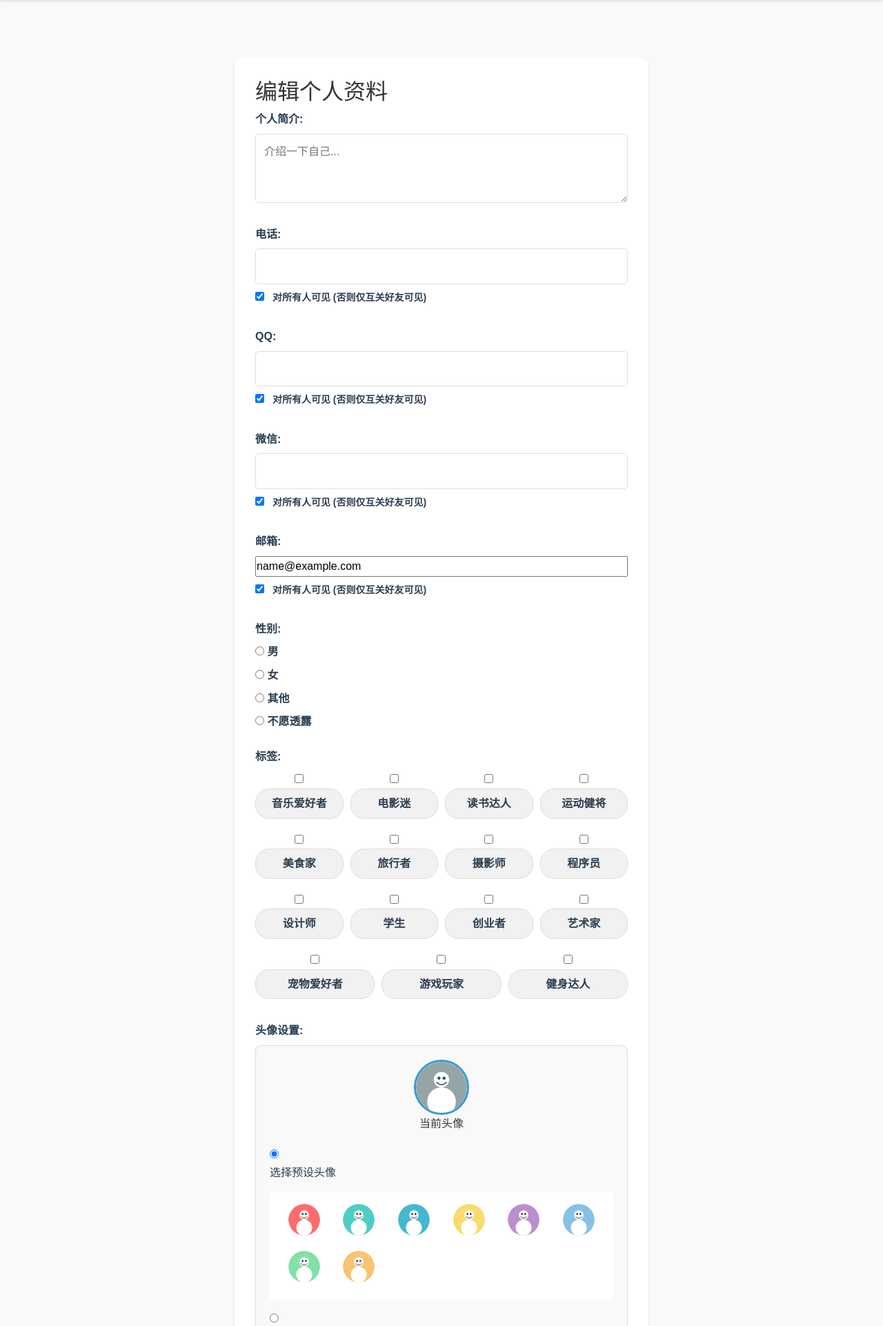
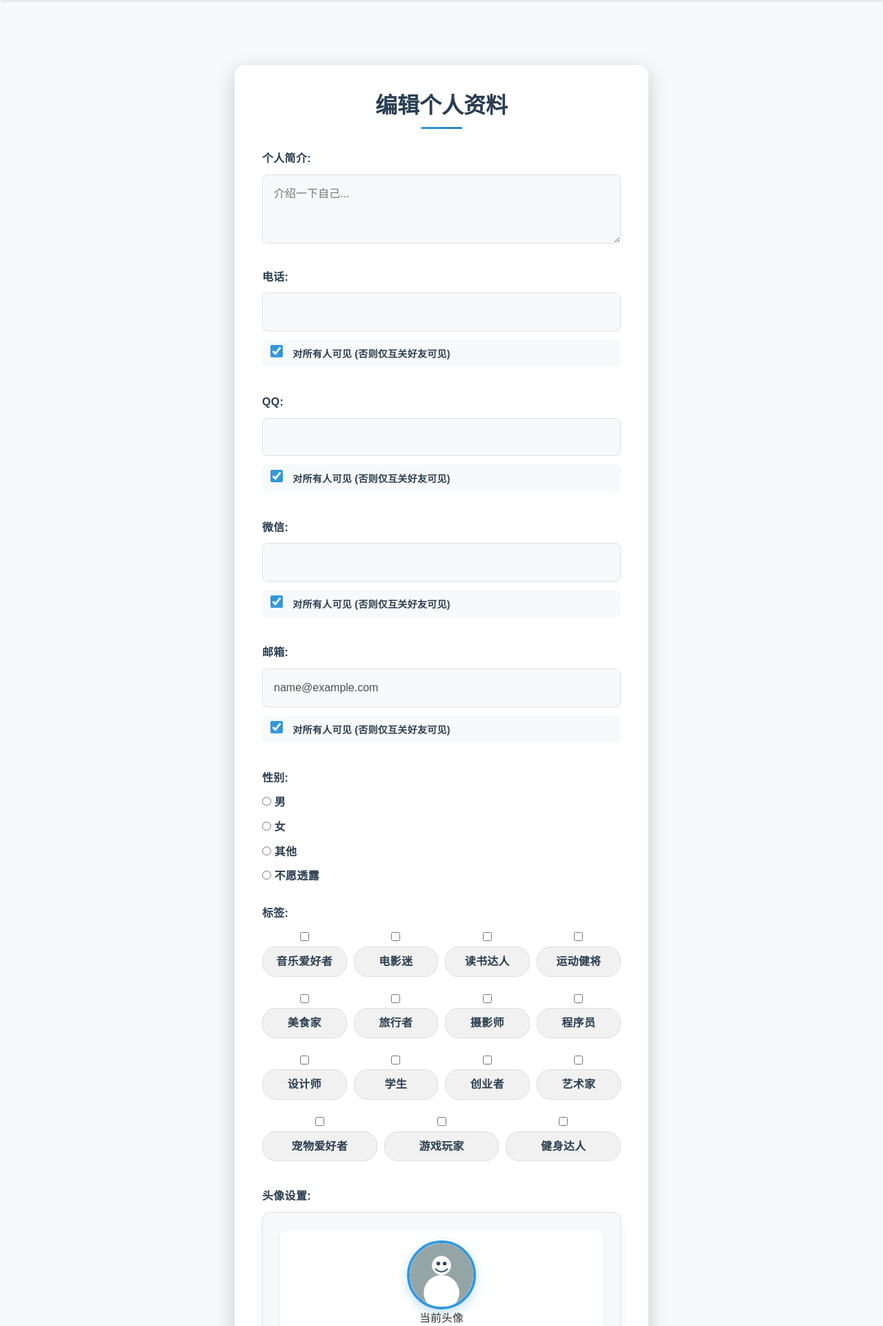
Before and after one commit to yenneroul/SYSU-SE-Project, a Flask app: page /user/edit_profile in a window 1280 px wide. Shown: the part 74-1996 px from the top of the page at 69% size. Run offline with Flask 3, Linux system fonts and the light colour scheme; the visitor is signed in with stand-in values (Sample User, id 1); data comes from the database, SQL or seed files in the repository.

Commit message:
改进用户界面设计和用户体验
详细改动：
1. 美化了登录和注册页面，添加了背景图片和动画效果
2. 优化了认证页面容器样式，增加圆角和阴影效果
3. 改进了按钮样式，添加渐变背景和悬停动画
4. 美化了输入框样式，增加内边距和焦点效果
5. 调整了标签和标题样式，添加装饰性下划线
6. 优化了链接样式，添加动画下划线效果
7. 美化了编辑个人资料页面，统一整体设计风格
8. 改进了头像选择和预览区域的视觉效果
9. 添加了响应式设计，适配不同屏幕尺寸

```diff
--- a/templates/edit_profile.html
+++ b/templates/edit_profile.html
@@ -156,11 +156,46 @@
 <style>
 .edit-profile-container {
     max-width: 600px;
-    margin: 20px auto;
+    margin: 30px auto;
     background: white;
-    padding: 30px;
-    border-radius: 10px;
-    box-shadow: 0 2px 4px rgba(0,0,0,0.1);
+    padding: 40px;
+    border-radius: 16px;
+    box-shadow: 0 8px 30px rgba(0,0,0,0.2);
+    border: none;
+    animation: fadeInUp 0.6s ease-out forwards;
+}
+
+.edit-profile-container h2 {
+    text-align: center;
+    margin-bottom: 30px;
+    font-size: 32px;
+    font-weight: 700;
+    color: #2c3e50;
+    position: relative;
+    padding-bottom: 15px;
+}
+
+.edit-profile-container h2::after {
+    content: '';
+    position: absolute;
+    bottom: 0;
+    left: 50%;
+    transform: translateX(-50%);
+    width: 60px;
+    height: 3px;
+    background: linear-gradient(90deg, #3498db, #2980b9);
+    border-radius: 3px;
+}
+
+@keyframes fadeInUp {
+    from {
+        opacity: 0;
+        transform: translateY(20px);
+    }
+    to {
+        opacity: 1;
+        transform: translateY(0);
+    }
 }
 
 .flash-messages {
@@ -177,23 +212,36 @@
 }
 
 .edit-form .form-group {
-    margin-bottom: 25px;
+    margin-bottom: 28px;
+    position: relative;
 }
 
 .edit-form label {
     display: block;
-    margin-bottom: 8px;
-    font-weight: bold;
+    margin-bottom: 10px;
+    font-weight: 600;
     color: #2c3e50;
+    letter-spacing: 0.3px;
 }
 
-.edit-form textarea, .edit-form input[type="text"], .edit-form input[type="url"] {
+.edit-form textarea, .edit-form input[type="text"], .edit-form input[type="url"], .edit-form input[type="email"] {
     width: 100%;
-    padding: 12px;
-    border: 1px solid #ddd;
-    border-radius: 5px;
+    padding: 14px 16px;
+    border: 1px solid #e0e0e0;
+    border-radius: 8px;
     box-sizing: border-box;
     font-family: inherit;
+    font-size: 16px;
+    transition: all 0.25s ease;
+    background-color: #f8f9fa;
+    color: #495057;
+}
+
+.edit-form textarea:focus, .edit-form input[type="text"]:focus, .edit-form input[type="url"]:focus, .edit-form input[type="email"]:focus {
+    border-color: #3498db;
+    outline: 0;
+    box-shadow: 0 0 0 3px rgba(52, 152, 219, 0.2);
+    background-color: #fff;
 }
 
 .edit-form textarea {
@@ -202,23 +250,36 @@
 }
 
 .avatar-options {
-    border: 1px solid #ddd;
-    border-radius: 8px;
-    padding: 20px;
-    background: #f9f9f9;
+    border: 1px solid #e0e0e0;
+    border-radius: 12px;
+    padding: 25px;
+    background: #f8f9fa;
+    box-shadow: 0 4px 15px rgba(0, 0, 0, 0.05);
+    margin-bottom: 25px;
 }
 
 .current-avatar {
     text-align: center;
-    margin-bottom: 20px;
+    margin-bottom: 25px;
+    padding: 15px;
+    background: white;
+    border-radius: 10px;
+    box-shadow: 0 3px 10px rgba(0, 0, 0, 0.05);
 }
 
 .avatar-preview {
-    width: 80px;
-    height: 80px;
+    width: 100px;
+    height: 100px;
     border-radius: 50%;
-    border: 3px solid #3498db;
+    border: 4px solid #3498db;
     object-fit: cover;
+    box-shadow: 0 5px 15px rgba(52, 152, 219, 0.3);
+    transition: all 0.3s ease;
+}
+
+.avatar-preview:hover {
+    transform: scale(1.05);
+    box-shadow: 0 8px 20px rgba(52, 152, 219, 0.4);
 }
 
 .avatar-choice {
@@ -236,13 +297,14 @@
 
 .preset-avatars {
     display: grid;
-    grid-template-columns: repeat(auto-fill, minmax(60px, 1fr));
-    gap: 10px;
+    grid-template-columns: repeat(auto-fill, minmax(70px, 1fr));
+    gap: 15px;
     margin: 15px 0;
-    padding: 15px;
+    padding: 20px;
     background: white;
-    border-radius: 5px;
-    min-height: 80px;
+    border-radius: 10px;
+    min-height: 100px;
+    box-shadow: 0 3px 10px rgba(0, 0, 0, 0.05);
 }
 
 .preset-avatar-option {
@@ -255,29 +317,37 @@
 }
 
 .preset-avatar {
-    width: 50px;
-    height: 50px;
+    width: 60px;
+    height: 60px;
     border-radius: 50%;
     border: 2px solid transparent;
     transition: all 0.3s;
     object-fit: cover;
+    box-shadow: 0 2px 8px rgba(0, 0, 0, 0.1);
 }
 
 .preset-avatar-option input[type="radio"]:checked + .preset-avatar {
     border-color: #3498db;
-    transform: scale(1.1);
-    box-shadow: 0 0 10px rgba(52, 152, 219, 0.5);
+    transform: scale(1.15);
+    box-shadow: 0 0 15px rgba(52, 152, 219, 0.6);
 }
 
 .preset-avatar:hover {
-    transform: scale(1.05);
+    transform: scale(1.1);
+    box-shadow: 0 4px 12px rgba(0, 0, 0, 0.15);
 }
 
 .upload-section, .url-section {
     margin: 15px 0;
-    padding: 15px;
+    padding: 20px;
     background: white;
-    border-radius: 5px;
+    border-radius: 10px;
+    box-shadow: 0 3px 10px rgba(0, 0, 0, 0.05);
+    transition: all 0.3s ease;
+}
+
+.upload-section:hover, .url-section:hover {
+    box-shadow: 0 5px 15px rgba(0, 0, 0, 0.1);
 }
 
 .contact-input-container {
@@ -288,14 +358,25 @@
 .show-option {
     display: flex;
     align-items: center;
-    margin-top: 8px;
+    margin-top: 12px;
     font-weight: normal;
     color: #555;
     font-size: 14px;
+    padding: 8px 12px;
+    background-color: #f8f9fa;
+    border-radius: 6px;
+    transition: all 0.2s ease;
+}
+
+.show-option:hover {
+    background-color: #edf2f7;
 }
 
 .show-option input[type="checkbox"] {
-    margin-right: 8px;
+    margin-right: 10px;
+    width: 18px;
+    height: 18px;
+    accent-color: #3498db;
 }
 
 .upload-hint {
```
Also changed, not shown: other parts of templates/edit_profile.html (+63 -9 lines).
